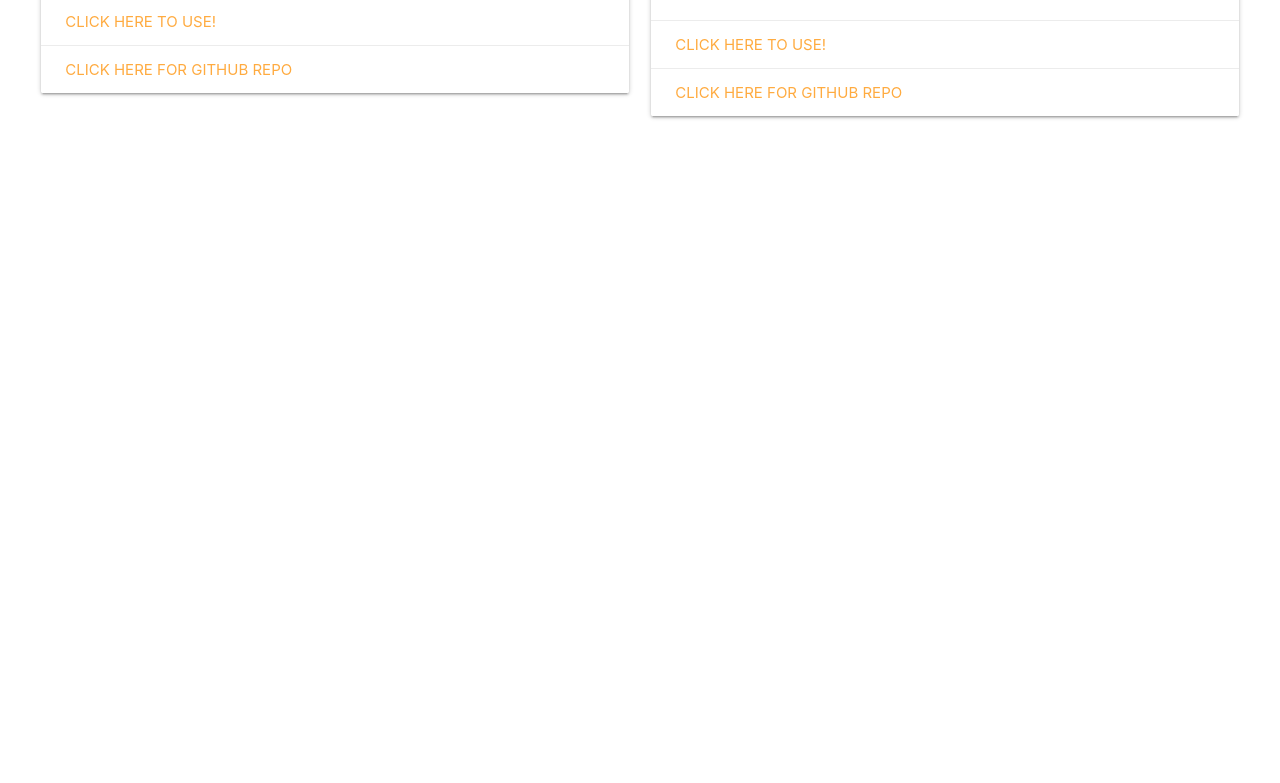
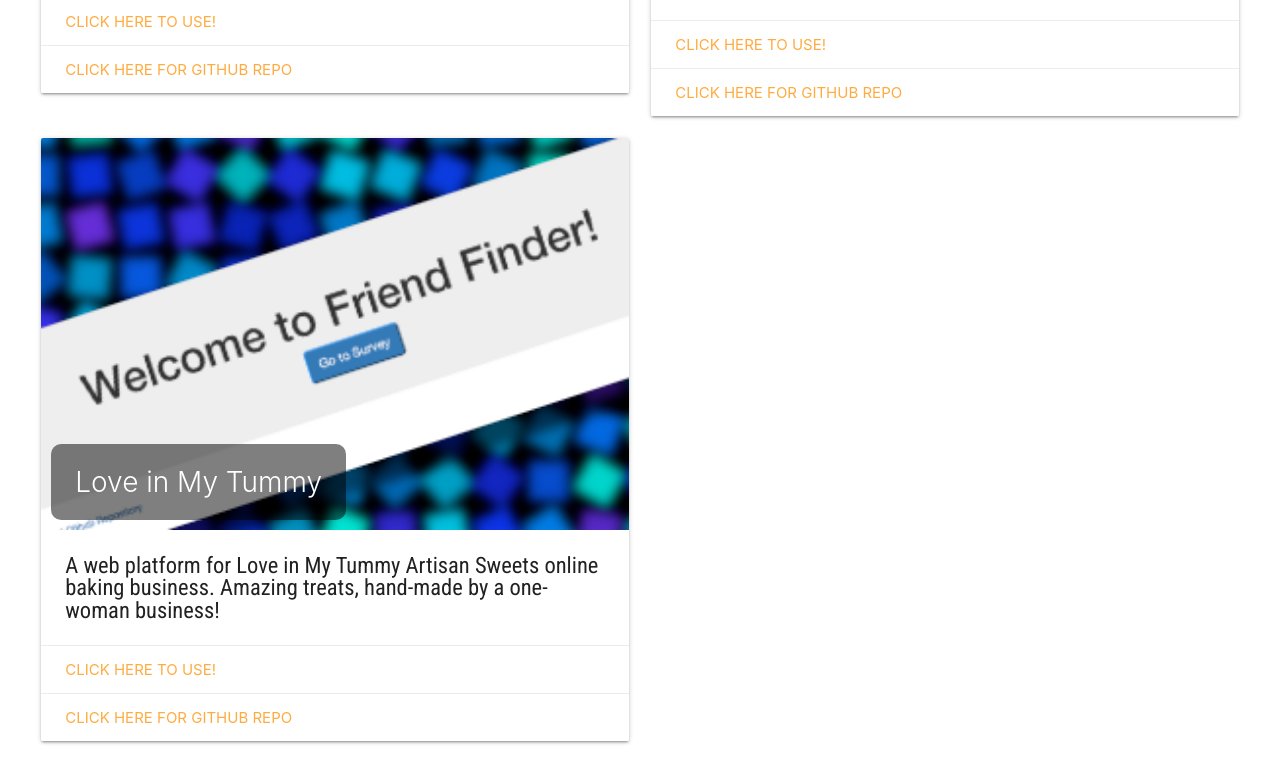
Before and after one commit to jeffk77/web-portfolio, a plain HTML site: page portfolio.html in a window 1280 px wide. Shown: the part 3979-4762 px from the top of the page. Before the commit the page ends 4260 px from the top, so only its background shows below. Drawn offline with nearby package versions, Linux system fonts and the light colour scheme.

Commit message:
Adding LIMT App

```diff
--- a/portfolio.html
+++ b/portfolio.html
@@ -251,6 +251,23 @@
                     </div>
                 </div>
             </div>
+            <div class="col l6 m6 s12">
+                <div class="card">
+                    <div class="card-image">
+                        <img class="responsive-img" src="assets/images/friendFinder.png">
+                        <span class="card-title">Love in My Tummy</span>
+                    </div>
+                    <div class="card-content">
+                        <p>A web platform for Love in My Tummy Artisan Sweets online baking business. Amazing treats, hand-made by a one-woman business!</p>
+                    </div>
+                    <div class="card-action">
+                        <a href="https://lit-mountain-38608.herokuapp.com">Click here to use!</a>
+                    </div>
+                    <div class="card-action">
+                        <a href="https://github.com/jeffk77/limt">Click here for GitHub Repo</a>
+                    </div>
+                </div>
+            </div>
         </div>
 
     </main>
```
